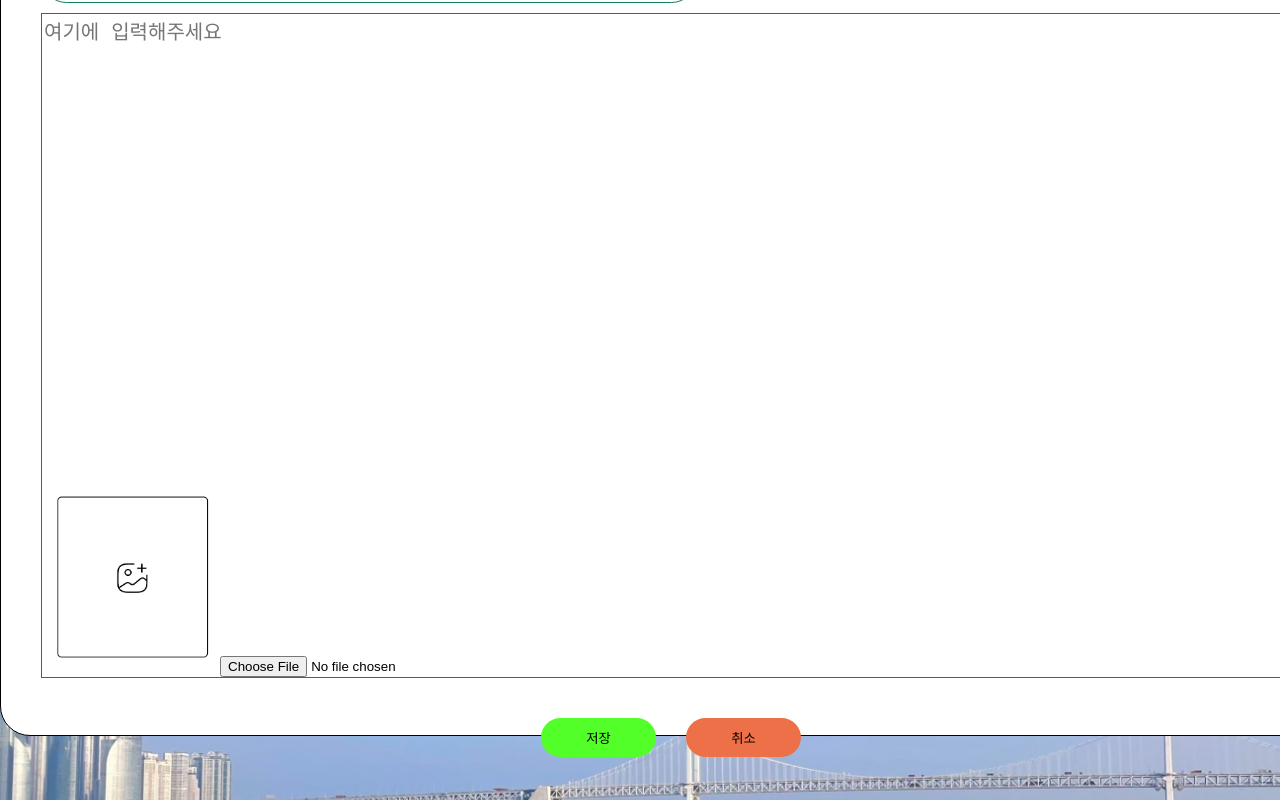
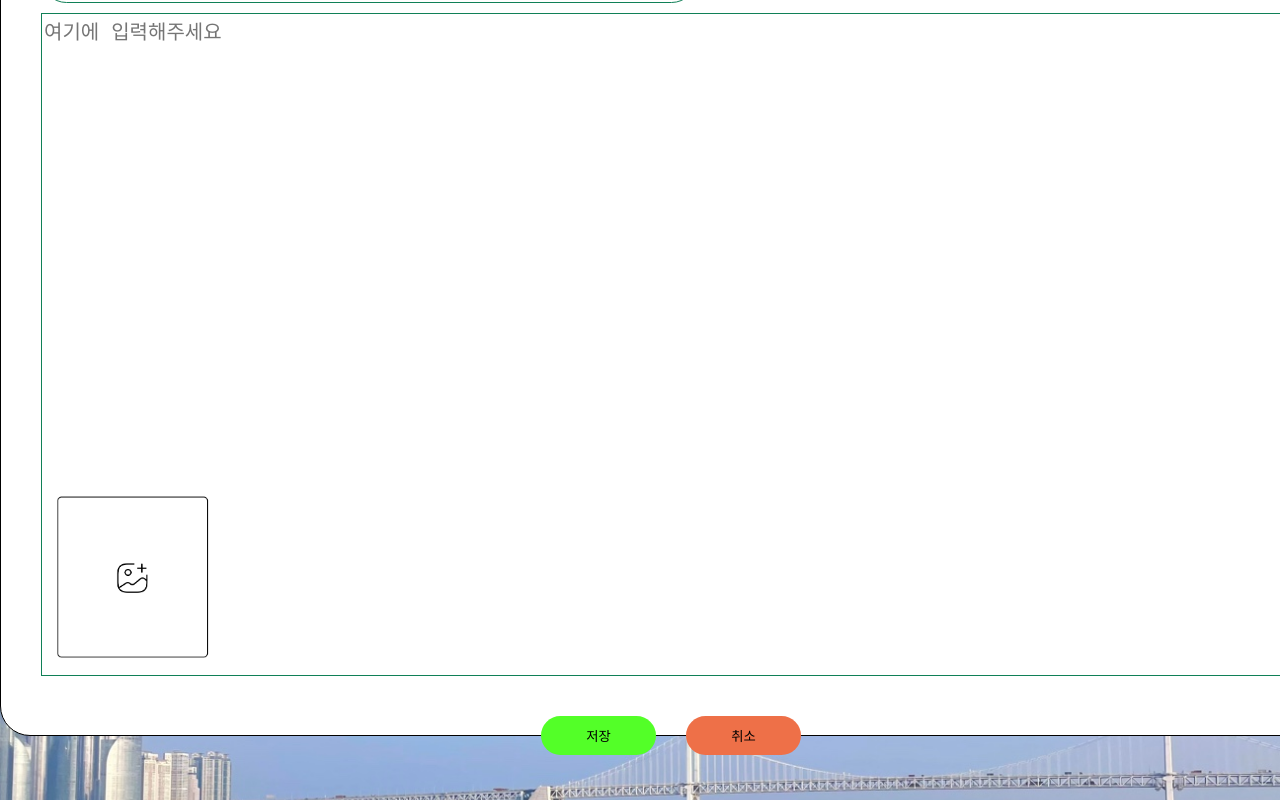
Before and after one commit to Letgojo/Web_project, a React (Create React App) app in the folder letgotrip/: page /Community/Write in a window 1280 px wide. Shown: the part 440-1240 px from the top of the page. Built offline with nearby package versions, Linux system fonts and the light colour scheme; a web font is replaced by a local one.

Commit message:
업데이트

```diff
--- a/letgotrip/src/components/CommunityWrite.jsx
+++ b/letgotrip/src/components/CommunityWrite.jsx
@@ -95,6 +95,7 @@ const TextSize = styled.select`
 const PostImg = styled.img`
     width : 178px;
     height : 189px;
+    cursor : pointer;
 `
 const CommunityWrite = () => {
 
@@ -149,6 +150,10 @@ const CommunityWrite = () => {
         }
         return result;
     };
+    const fileInput = React.useRef(null);
+    const handleSelectBtn =()=>{
+        fileInput.current.click();
+    }
     return (
         <Template>
            <WriteLogo>글쓰기</WriteLogo>
@@ -169,7 +174,7 @@ const CommunityWrite = () => {
            <WriteMain  style={{fontSize:`${SelectText}px`,fontStyle:`${value}`,fontWeight:`${widht}`,textDecoration:`${textdeco}`,textAlign:`${Center}`}}cols="106" rows="20" placeholder='여기에 입력해주세요'>
 
            </WriteMain>
-            <PostImg src={post} alt="이미지" /><input type="file"/>
+            <PostImg src={post} alt="이미지" onClick={handleSelectBtn}/><input type="file" ref={fileInput} style={{ display: "none" }} />
             </div>
            <Buttondiv>
            <Success type='submit'>저장</Success>
```
Also changed, not shown: 1 other file (tests, documents, lock files or other folders).
